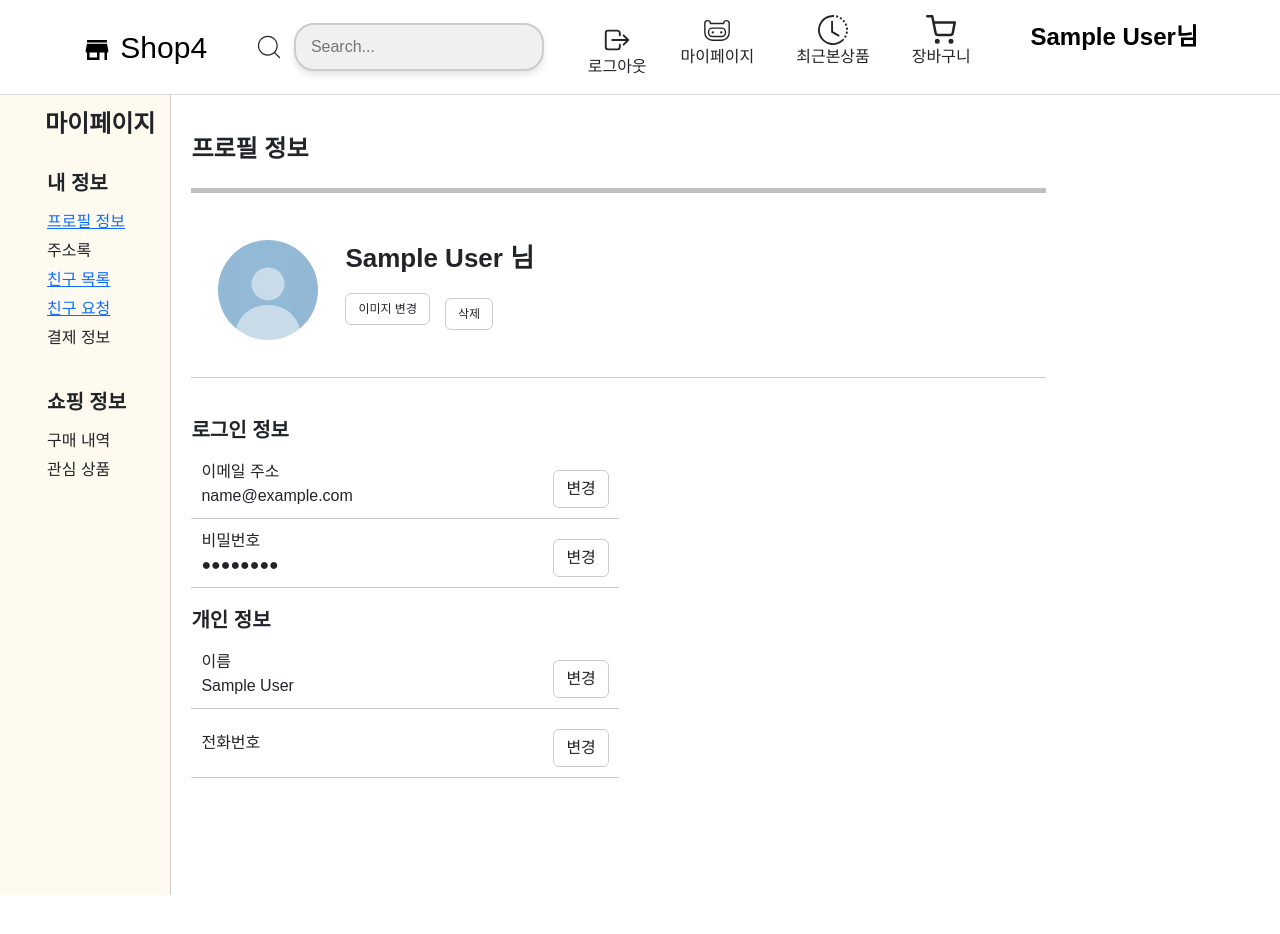
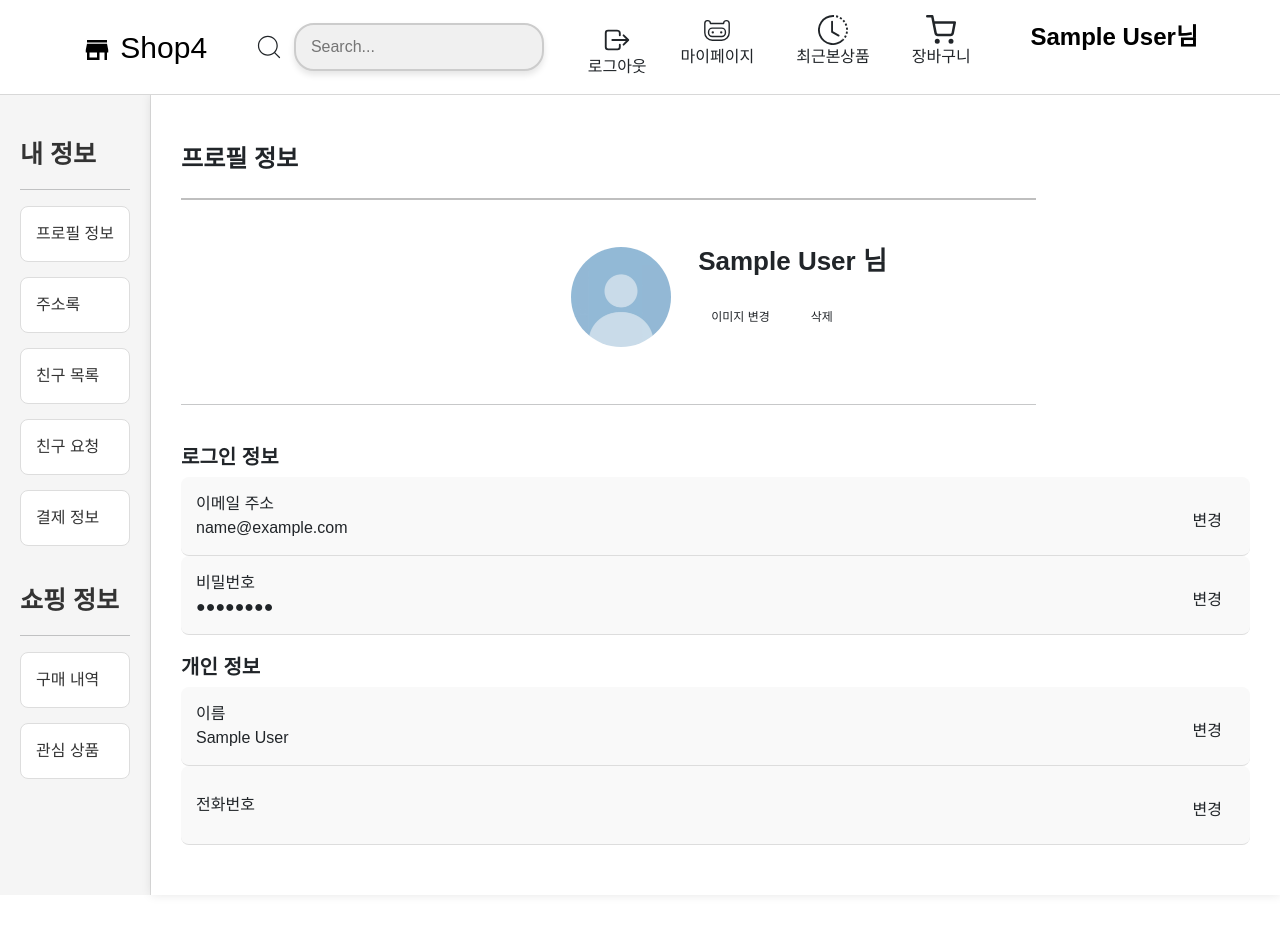
Before and after one commit to yes6686/shop4-front, a React (Create React App) app: page /myPage in a window 1280 px wide. Shown: the top 934 px of the page. Built offline with nearby package versions, Linux system fonts and the light colour scheme; no server answers; sample sign-in values are in the browser's storage.

Commit message:
style : mypage 꾸미기

```diff
--- a/src/components/MyPageLeftSideBar.js
+++ b/src/components/MyPageLeftSideBar.js
@@ -1,11 +1,11 @@
-import React, { useEffect, useState } from 'react';
-import { Link } from 'react-router-dom';
-import '../routes/css/MyPage.css';
-import { requestedListFriends } from '../services/FriendService';
+import React, { useEffect, useState } from "react";
+import { Link } from "react-router-dom";
+import "../routes/css/MyPage.css";
+import { requestedListFriends } from "../services/FriendService";
 
 const MyPageLeftSideBar = () => {
   const [friendRequestsCount, setFriendRequestsCount] = useState(0);
-  const user = sessionStorage.getItem('user');
+  const user = sessionStorage.getItem("user");
   const userData = JSON.parse(user); // 문자열로 저장된 user를 객체로 변환
 
   useEffect(() => {
@@ -17,7 +17,7 @@ const MyPageLeftSideBar = () => {
           }
         })
         .catch((error) => {
-          console.error('친구 요청 목록을 가져오는 데 실패했습니다.', error);
+          console.error("친구 요청 목록을 가져오는 데 실패했습니다.", error);
         });
     }
   }, [userData.id]); // 의존성 배열에 userData.id 추가
@@ -25,55 +25,39 @@ const MyPageLeftSideBar = () => {
   return (
     <div className="myPageContainer">
       <div className="leftContent">
-        <h4 style={{ fontWeight: 'bold', marginLeft: '30px' }}>마이페이지</h4>
-        <br />
-        <ul style={{ listStyleType: 'none' }}>
-          <h5
-            className="headLine"
-            style={{ fontWeight: 'bold', marginBottom: '15px' }}
-          >
+        <ul>
+          <br></br>
+          <h5 className="headLine" style={{ fontSize: "25px" }}>
             내 정보
           </h5>
+          <hr />
           <li>
             <Link to="/myPage">프로필 정보</Link>
           </li>
-          <li>주소록</li>
+          <li>
+            <Link to="/addressBook">주소록</Link>
+          </li>
           <li>
             <Link to="/friendsList">친구 목록</Link>
           </li>
-          <li style={{ position: 'relative' }}>
+          <li style={{ position: "relative" }}>
             <Link to="/requestedFriends">친구 요청</Link>
-            {friendRequestsCount > 0 && (
-              <span
-                style={{
-                  position: 'absolute',
-                  top: '0',
-                  right: '0',
-                  backgroundColor: 'red',
-                  color: 'white',
-                  borderRadius: '50%',
-                  padding: '5px 8px',
-                  fontSize: '12px',
-                  minWidth: '20px',
-                  height: '20px',
-                  display: 'flex',
-                  alignItems: 'center',
-                  justifyContent: 'center',
-                }}
-              >
-                {friendRequestsCount}
-              </span>
-            )}
+            {friendRequestsCount > 0 && <span>{friendRequestsCount}</span>}
           </li>
-          <li>결제 정보</li>
+          <li>
+            <Link to="/paymentInfo">결제 정보</Link>
+          </li>
         </ul>
         <br />
-        <ul style={{ listStyleType: 'none' }}>
-          <h5 style={{ fontWeight: 'bold', marginBottom: '15px' }}>
-            쇼핑 정보
-          </h5>
-          <li>구매 내역</li>
-          <li>관심 상품</li>
+        <ul>
+          <h5 style={{ fontSize: "25px" }}>쇼핑 정보</h5>
+          <hr />
+          <li>
+            <Link to="/purchaseHistory">구매 내역</Link>
+          </li>
+          <li>
+            <Link to="/wishlist">관심 상품</Link>
+          </li>
         </ul>
       </div>
     </div>
--- a/src/routes/css/MyPage.css
+++ b/src/routes/css/MyPage.css
@@ -1,82 +1,136 @@
 .myPageContainer {
   display: flex;
   height: 100vh;
+  font-family: "Arial", sans-serif;
 }
 
 .myPageContainer .leftContent {
-    background-color: floralwhite;
+  background-color: #f5f5f5;
   flex: 1;
-    padding: 15px;
-    border-right: 1px solid #ccc;
-    /* 구분선 */
+  padding: 20px;
+  border-right: 1px solid #ddd;
+  overflow-y: auto;
+}
+
+.myPageContainer .leftContent h5 {
+  font-size: 18px;
+  font-weight: 600;
+  margin-bottom: 20px;
+  color: #333;
+}
+
+.myPageContainer .leftContent ul {
+  list-style: none;
+  padding: 0;
+  margin: 0;
 }
 
 .myPageContainer .leftContent li {
-    margin-bottom: 5px;
-}
-
-.myPageContainer .leftContent h5 {
-    font-weight: bold;
   margin-bottom: 15px;
 }
 
+.myPageContainer .leftContent li a {
+  display: block;
+  padding: 15px;
+  background-color: #ffffff;
+  border: 1px solid #ddd;
+  border-radius: 8px;
+  text-decoration: none;
+  color: #333;
+  font-size: 16px;
+  transition: background-color 0.3s ease, border-color 0.3s ease;
+}
+
+.myPageContainer .leftContent li a:hover {
+  background-color: gray;
+  color: #ffffff;
+  border-color: #ebf3db;
+}
+
+.myPageContainer .leftContent li a.active {
+  background-color: #007bff;
+  color: #ffffff;
+  border-color: #007bff;
+}
+
 .myPageContainer .rightContent {
-    flex: 6;
-    /* 오른쪽 콘텐츠가 남은 공간을 모두 차지 */
-    padding: 20px;
-    height: 100%;
-    /* 부모 높이에 맞게 설정 */
+  flex: 3;
+  padding: 30px;
+  background-color: #ffffff;
+  box-shadow: 0 0 10px rgba(0, 0, 0, 0.1);
+  display: flex;
+  flex-direction: column;
+  overflow-y: auto;
+}
+
+.rightContent .myPageSection1,
+.rightContent .myPageSection2,
+.rightContent .myPageSection3 {
+  margin-bottom: 20px;
+}
+
+.rightContent .myPageSection1 {
+  display: flex;
+  justify-content: center;
+  align-items: center;
+}
+
+.rightContent .myPageSection2,
+.rightContent .myPageSection3 {
   display: flex;
   flex-direction: column;
 }
 
-.rightContent .myPageSection1 {
-    align-items: center;
-    display: flex;
-    flex: 0 1 15%;
-    /* 각 section이 높이의 100%를 차지하게 설정 */
-}
-
-.rightContent .myPageSection2 {
-    flex: 0 1 25%;
-    width: 40%;
-}
-
-.rightContent .myPageSection3 {
-    flex: 0 1 30%;
-    width: 40%;
-}
-
-.myPageSection2 .list {
-    padding: 10px;
-    border-bottom: 1px solid #ccc;
+.myPageSection2 .list,
+.myPageSection3 .list {
+  padding: 15px;
+  border-bottom: 1px solid #ddd;
   display: flex;
   justify-content: space-between;
   align-items: center;
+  background-color: #f9f9f9;
+  border-radius: 8px;
+  transition: background-color 0.3s ease;
 }
 
-.myPageSection3 .list {
-    padding: 10px;
-    border-bottom: 1px solid #ccc;
-    display: flex;
-    justify-content: space-between;
-    align-items: center;
-}
-
-/* 오른쪽 영역의 모든 버튼 css */
-.myPageContainer .rightContent .btn {
-    border: 1px solid #ccc;
+.myPageSection2 .list:hover,
+.myPageSection3 .list:hover {
+  background-color: #eaeaea;
 }
 
 .button-container {
   display: flex;
   gap: 15px;
   margin-top: 30px;
-    margin-left: auto;
-
-    cursor: pointer;
+  justify-content: flex-end;
 }
 
+.button-container .btn {
+  border: none;
+  border-radius: 5px;
+  padding: 10px 20px;
+  font-size: 16px;
+  cursor: pointer;
+  transition: background-color 0.3s ease, color 0.3s ease;
+}
+
+.button-container .btn-primary {
+  background-color: #007bff;
+  color: #fff;
+}
+
+.button-container .btn-primary:hover {
+  background-color: #0056b3;
+}
+
+.button-container .btn-secondary {
+  background-color: #6c757d;
+  color: #fff;
+}
+
+.button-container .btn-secondary:hover {
+  background-color: #5a6268;
+}
 
 .modal-container {
   width: 100%;
@@ -87,56 +141,50 @@
   display: flex;
   justify-content: center;
   align-items: center;
-    background: #00000080;
+  background: rgba(0, 0, 0, 0.3);
 }
 
 .modal-content {
   background-color: #ffffff;
-    width: 650px;
-    height: 500px;
-    padding: 15px;
+  width: 600px;
+  padding: 30px;
+  border-radius: 8px;
+  box-shadow: 0 4px 10px rgba(0, 0, 0, 0.2);
 }
 
 .input-container {
   position: relative;
   margin-bottom: 20px;
-    /* 원하는 간격 조절 */
-    width: 80%;
-    padding: 15px;
 }
 
 .input-underline {
   border: none;
-    border-bottom: 1px solid black;
-    /* 밑줄의 색상과 두께를 조절 */
+  border-bottom: 2px solid #333;
   outline: none;
-    /* 포커스 시 기본 테두리 제거 */
   padding: 10px;
-    /* 원하는 패딩 조절 */
   width: 100%;
-    /* 너비를 원하는 대로 조절 */
+  font-size: 16px;
+  color: #333;
+  background-color: #f5f5f5;
+  border-radius: 4px;
+}
+
+.input-underline:focus {
+  border-bottom-color: #007bff;
 }
 
 .char-count {
   position: absolute;
-    bottom: -10px;
-    /* input의 밑줄 아래 위치 조절 */
+  bottom: -20px;
   right: 0;
-    /* 오른쪽 끝에 위치 */
   font-size: 12px;
-    /* 글자 크기 조절 */
-    color: gray;
-    /* 글자 색상 조절 */
+  color: #999;
 }
 
 .error-message {
   position: absolute;
-    bottom: -10px;
-    /* input의 밑줄 아래 위치 조절 */
-    left: 20px;
-    /* 왼쪽 끝에 위치 */
+  bottom: -20px;
+  left: 0;
   font-size: 14px;
-    /* 글자 크기 조절 */
-    color: red;
-    /* 글자 색상 조절 */
+  color: #e74c3c;
 }
--- a/src/routes/myPage/MyPageSection1.js
+++ b/src/routes/myPage/MyPageSection1.js
@@ -69,7 +69,11 @@ function MyPageSection1({ user, setUser }) {
           </label>
           <button
             className="btn delete-btn"
-            style={{ fontSize: "12px", marginLeft: "15px" }}
+            style={{
+              fontSize: "12px",
+              marginLeft: "15px",
+              marginBottom: "10px",
+            }}
             onClick={() => {
               console.log(image);
             }}
```
Lines whose indentation alone changed are shown as unchanged.
